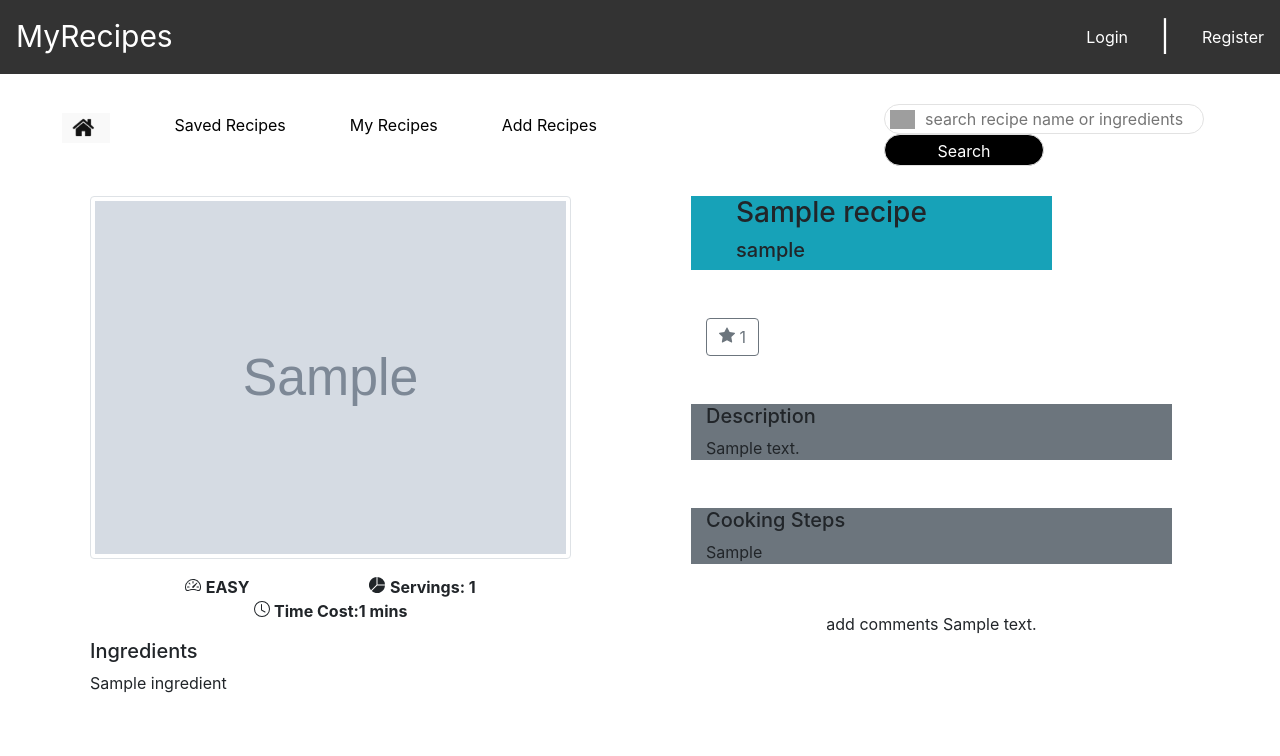
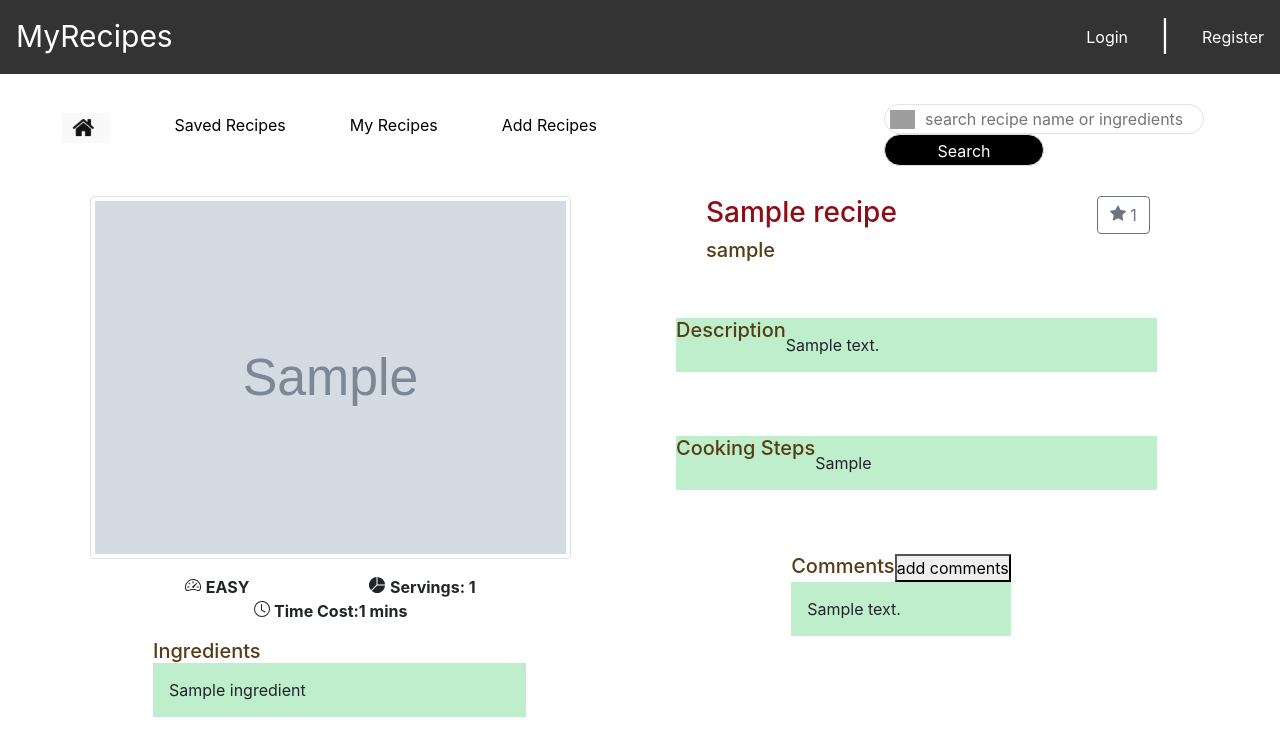
Before and after one commit to 2253612C/ITECHGroupProject, a Django app: template templates/recipeSite/viewRecipe.html in a window 1280 px wide. Shown: the top 756 px of the page. Run offline with Django 3.2, Linux system fonts and the light colour scheme; the template is opened without the code that fills it: values that come from a table or form of the project are taken from there, others are empty; tables that the repository leaves empty hold one stand-in row (values such as "Sample post"); grey boxes marked "Sample" are stand-in pictures; parts of the project's set-up code (start-up, migrations or seed data) failed here and were passed over; some libraries are stand-ins or nearby versions; grey boxes are pictures that could not be loaded.

Commit message:
editing viewRecipe

```diff
--- a/recipeSite/views.py
+++ b/recipeSite/views.py
@@ -100,13 +100,15 @@ def getRecipe(recipe_name_slug):
         try:
             recipe = Recipe.objects.get(slug=recipe_name_slug)
             ingredients = Ingredient.objects.filter(recipe=recipe)
-
+            comments = Comments.objects.filter(recipe=recipe)
             context_dict['recipe'] = recipe
             context_dict['ingredients'] = ingredients
+            context_dict['comments'] = comments
 
         except Recipe.DoesNotExist:
             context_dict['recipe'] = None
             context_dict['ingredients'] = None
+            context_dict['comments'] = None
 
         return context_dict
 
--- /dev/null
+++ b/static/css/viewRecipe.css
@@ -0,0 +1,16 @@
+h5 {
+    float: left;
+    color:rgb(87, 60, 21);
+}
+h3 {
+
+    color:rgb(143, 11, 22);
+}
+p {
+
+    display: block;
+
+    padding: 15px 16px;
+
+    background-color:rgba(40, 199, 88, 0.3);
+}
--- a/templates/recipeSite/viewRecipe.html
+++ b/templates/recipeSite/viewRecipe.html
@@ -2,7 +2,7 @@
 {% extends 'recipeSite/base.html' %}
 {% load staticfiles %}
 {% load recipe_template_tags %}
-<script src="{% static "js/recipeCard.js" %}" crossorigin="anonymous"></script>
+
 {% block title_block %}
 
 View Recipes
@@ -10,7 +10,8 @@ View Recipes
 {% endblock %}
 
 {% block body_block %}
-
+    <link rel="stylesheet" href="{% static 'css/viewRecipe.css' %}">
+    <script src="{% static "js/recipeCard.js" %}" crossorigin="anonymous"></script>
     {% if recipe %}
 
         <div class="container-fluid">
@@ -57,13 +58,19 @@ View Recipes
                             </div>
                     </div>
 
-                    <div class="row mb-3">
+                    <div class="row-md-4  ml-5">
                         <div class="ingredients">
-                            <h5>Ingredients</h5>
+                            <h5>Ingredients</h5> <br>
                                 {% if ingredients %}
+                                <p>
                                     {% for ingredient in ingredients %}
                                         {{ ingredient.ingredientName }}
                                     {% endfor %}
+                                </p>
+
+
+
+
                                 {% else %}
                                     <h3>None ingredients description</h3>
                                 {% endif %}
@@ -75,7 +82,7 @@ View Recipes
                 <div class=" col offsetRight-5 mr-5">
 
                     <div class="row">
-                        <div class="bg-info col-md-8 mb-5">
+                        <div class=" col-md-8 ml-0 mb-5">
 
                             <div class="row-md-6">
                                 <h3>{{recipe.recipeName}}</h3>
@@ -87,7 +94,7 @@ View Recipes
 
                         </div>
 
-                        <div class=" col mb-5">
+                        <div class=" col mr-3 mb-5">
                             {% if user != recipe.author %}
                                 <button type="button" data-recipeid="{{ recipe.id }}" class="btn btn-outline-secondary likeButton">
                                     <svg xmlns="http://www.w3.org/2000/svg" width="16" height="16" fill="currentColor" class="bi bi-star-fill" viewBox="0 0 16 16">
@@ -125,30 +132,34 @@ View Recipes
                         </div>
                     </div>
                     <div class="row">
-                        <div class="bg-secondary col mb-5">
+                        <div class=" col ml-0 mb-5">
                             <h5>Description</h5>
-                            {{recipe.description}}
+                            <p>{{recipe.description}}</p>
                         </div>
                     </div>
                     <div class="row">
-                        <div class="bg-secondary col mb-5">
+                        <div class=" col ml-0 mb-5">
                             <h5>Cooking Steps</h5>
-                            {{recipe.method}}
+                            <p>{{recipe.method}}</p>
                         </div>
 
                     </div>
 
-                    <div class="row justify-content-md-center">
-                        <div class="col-md-* mb-5">
-                            add comments
-                            {{ comments.content }}
+                    <div class=" row justify-content-md-center mr-3" >
+                        <div class="col-md-* ml-0 mb-5">
+                            <h5>Comments</h5>
+                            <button>add comments</button>
+
+
                             {% if comments %}
-                                    {% for comment in comments %}
-                                        {{ comment.content }}
-                                    {% endfor %}
-                                {% else %}
-                                    <h3>no one write any comment here</h3>
-                                {% endif %}
+
+                                {% for comment in comments %}
+                                    <p> {{ comment.content }}</p>
+                                {% endfor %}
+
+                            {% else %}
+                                <h3>no one write any comment here</h3>
+                            {% endif %}
 
                         </div>
                     </div>
@@ -159,6 +170,6 @@ View Recipes
 
         </div>
     {% else %}
-        <h3>Recipe was eaten by zombie! Ehh</h3>
+        <h3>Recipe was eaten by zombie! oh HAH</h3>
     {% endif %}
 {% endblock %}
```
